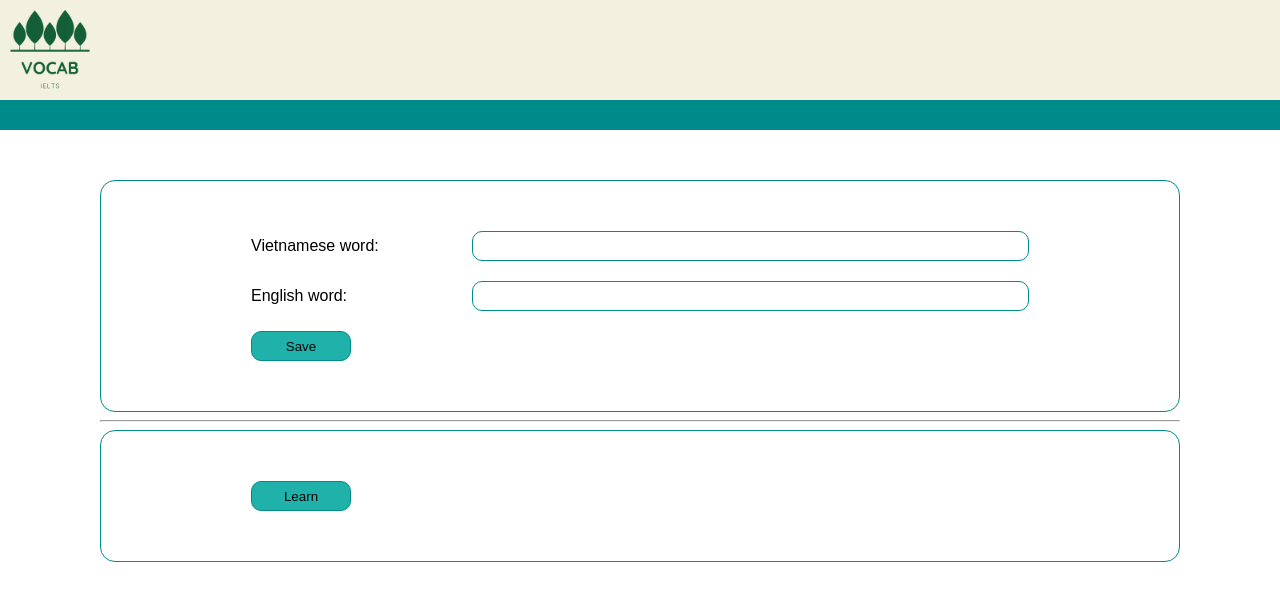
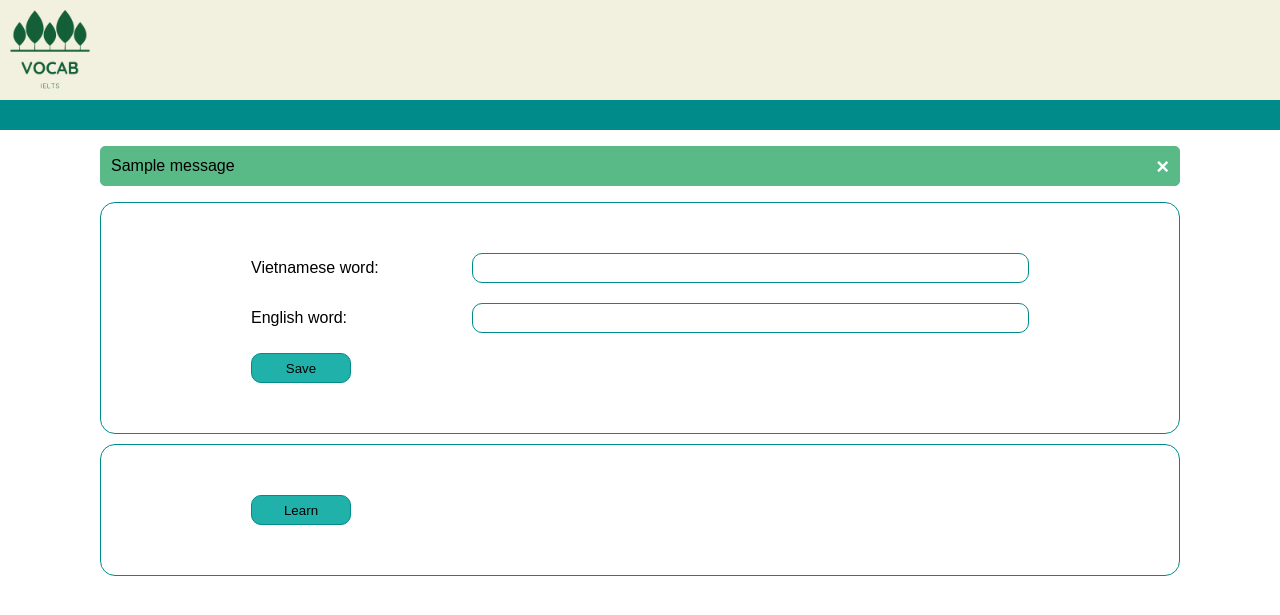
Before and after one commit to PhamVanMinh272/vocab_ielts, a Flask app: page / in a window 1280 px wide. Shown: the top 615 px of the page. Run offline with Flask 2, Linux system fonts and the light colour scheme; one stand-in notice (Sample message) is shown.

Commit message:
add messages to UI when saving words

```diff
--- a/app.py
+++ b/app.py
@@ -1,9 +1,10 @@
 from flask import (
-    Flask, render_template, request, redirect
+    Flask, render_template, request, redirect, flash
 )
 import json
 
 app = Flask(__name__)
+app.secret_key = 'aksna'
 
 @app.route('/', methods=['GET'])
 def home_page():
@@ -12,19 +13,25 @@ def home_page():
 
 @app.route('/save_words', methods=['POST'])
 def save_words():
-    viet = request.form['viet']
-    eng = request.form['eng']
-    with open('data/viet_eng_words.json', 'r+') as f:
-        data = json.loads(f.read())
-    engs = eng.split(',')
-    current_engs = data.get(viet, [])
-    for i in engs:
-        if i not in current_engs:
-            current_engs.append(i)
-    data.update({viet: current_engs})
-    with open('data/viet_eng_words.json', 'w') as f:
-        json.dump(data, f, ensure_ascii=False)
-    return redirect('/')
+    try:
+        viet = request.form['viet']
+        eng = request.form['eng']
+        with open('data/viet_eng_words.json', 'r+') as f:
+            data = json.loads(f.read())
+        engs = eng.split(',')
+        current_engs = data.get(viet, [])
+        for i in engs:
+            if i and i not in current_engs:
+                current_engs.append(i)
+        data.update({viet: current_engs})
+        with open('data/viet_eng_words.json', 'w') as f:
+            json.dump(data, f, ensure_ascii=False)
+        flash('The words {} - {} were saved successfully'.format(viet, eng), 'success')
+        return redirect('/')
+    except Exception as ex:
+        flash('The words {} - {} were failed to save'.format(viet, eng), 'error')
+        return redirect('/')
+
 
 
 if __name__ == "__main__":
--- a/static/css/base.css
+++ b/static/css/base.css
@@ -1,5 +1,8 @@
 :root {
-    --element-header-size: 100px
+    --element-header-size: 100px;
+    --main-color: darkcyan;
+    --error-color: #EB6057;
+    --success-color: #59B987;
 }
 
 header {
@@ -9,6 +12,7 @@ header {
 }
 body {
     margin: 0;
+    font-family: Arial, "Helvetica Neue", Helvetica, sans-serif;
 }
 
 .logo {
@@ -16,13 +20,49 @@ body {
     height: var(--element-header-size);
 }
 
+.messages-container {
+    margin: 10px 100px;
+}
+
 .content {
     margin: 0 100px 0 100px;
-    padding-top: 50px;
-    font-family: Arial, "Helvetica Neue", Helvetica, sans-serif;
 }
 
 .menu {
     height: 30px;
-    background-color: darkcyan;
+    background-color: var(--main-color);
 }
+ul {
+    padding: 0;
+}
+li {
+    padding: 10px;
+    margin-top: 5px;
+    list-style: none;
+    border-radius: 5px;
+}
+
+.error-message {
+    border: 1px solid var(--error-color);
+    background-color: var(--error-color);
+}
+
+.success-message {
+    border: 1px solid var(--success-color);
+    background-color: var(--success-color);
+}
+
+.closebtn {
+    margin-left: 15px;
+    color: white;
+    font-weight: bold;
+    float: right;
+    font-size: 22px;
+    line-height: 20px;
+    cursor: pointer;
+    transition: 0.3s;
+  }
+
+.closebtn:hover {
+    color: black;
+}
--- a/static/css/home.css
+++ b/static/css/home.css
@@ -35,6 +35,7 @@
     padding: 50px 150px;
     border: 1px solid darkcyan;
     border-radius: 15px;
+    margin-top: 10px;
 }
 
 .form-container button {
--- a/static/js/home_page.js
+++ b/static/js/base.js
@@ -13,3 +13,7 @@ function change_words() {         //  create a loop function
     }                       //  ..  setTimeout()
   }, 3000)
 }
+
+function showMessage(message) {
+    alert(message);
+}
--- a/templates/base.html
+++ b/templates/base.html
@@ -15,9 +15,23 @@
     <div class="menu">
 
     </div>
+    <div class="messages-container">
+        {% with messages = get_flashed_messages(with_categories=true) %}
+            {% if messages %}
+                <ul class=messages>
+                {% for category, message in messages %}
+                    <li class="{{ category }}-message">
+                        {{ message }}
+                        <span class="closebtn" onclick="this.parentElement.style.display='none';">&times;</span>
+                    </li>
+                {% endfor %}
+                </ul>
+          {% endif %}
+        {% endwith %}
+    </div>
     <div class="content">
         {% block content %}{% endblock %}
     </div>
-    <script type="text/javascript" src="{{ url_for('static', filename='js/home_page.js') }}"></script>
+    <script type="text/javascript" src="{{ url_for('static', filename='js/base.js') }}"></script>
 </body>
 </html>
--- a/templates/home.html
+++ b/templates/home.html
@@ -24,7 +24,6 @@
             </button>
         </form>
     </div>
-    <hr>
     <div class="form-container">
         <button onclick="onClickLearn()">Learn</button>
     </div>
```
